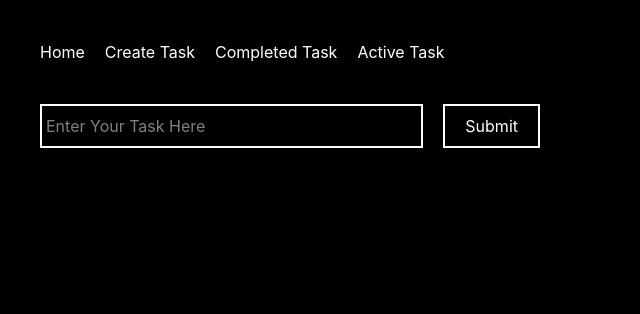
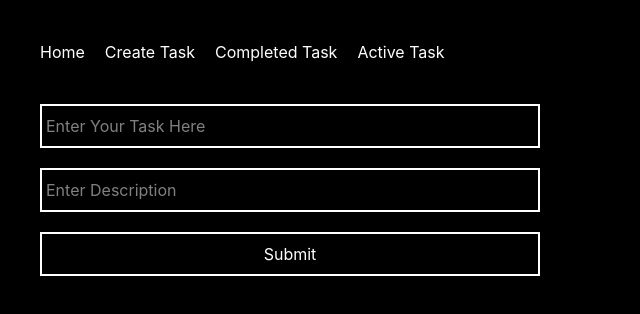
Before and after one commit to DeepakKumar-Nayak/MiniHackathon, a React (Vite) app: page /create in a window 1280 px wide. Shown: the top 314 px of the page, without its empty margins (0-640 px from the left). Built offline with nearby package versions, Linux system fonts and the light colour scheme.

Commit message:
added descripton in the form

```diff
--- a/src/pages/CreateTask.jsx
+++ b/src/pages/CreateTask.jsx
@@ -23,8 +23,9 @@ function CreateTask() {
 
     return (
         <div className='create-task mt-10'>
-            <form className='w-[500px] flex justify-between gap-5' onSubmit={handleSubmit(AddTask)}>
+            <form className='w-[500px] flex flex-col justify-between gap-5' onSubmit={handleSubmit(AddTask)}>
                 <input className='border-2 w-full py-2 px-1' type="text" placeholder='Enter Your Task Here' {...register('task')} />
+                <input type="text" className='border-2 w-full py-2 px-1' placeholder='Enter Description' {...register('description')} />
                 <input className='border-2 px-5 py-2' type="submit" value="Submit"/>
             </form>
         </div>
--- a/src/pages/EditTaskDetail.jsx
+++ b/src/pages/EditTaskDetail.jsx
@@ -12,7 +12,8 @@ function EditTaskDetail() {
     const {register, handleSubmit, getValues} = useForm({
 
         defaultValues:{
-            task:getTaskToEdit.task || ""
+            task:getTaskToEdit.task || "",
+            description:getTaskToEdit.description || ""
         }
     })
 
@@ -31,9 +32,10 @@ function EditTaskDetail() {
 
 
     return (
-        <div className='form-container w-[400px]'>
-            <form className='flex gap-5 mt-5' onSubmit={handleSubmit(EditData)}>
-                <input className='w-full border-2 px-2' type="text" placeholder='Get Your Data Edited Here' {...register('task')}/>
+        <div className='form-container w-[600px]'>
+            <form className='flex flex-col gap-5 mt-5' onSubmit={handleSubmit(EditData)}>
+                <input className='w-full border-2 px-2 py-2' type="text" placeholder='Get Your Data Edited Here' {...register('task')}/>
+                <input  className='w-full border-2 px-2 py-2' type="text" placeholder='Get Your Description Edit Here' {...register('description')}/>
                 <input className='border-2 px-5' type="submit" value="Update" />
             </form>
         </div>
--- a/src/pages/Home.jsx
+++ b/src/pages/Home.jsx
@@ -31,7 +31,11 @@ function Home() {
       {
         task.map((data) => (
           <div className="task-container flex w-full justify-between items-center mb-2">
-            <h1>{data.task}</h1>
+            <div className="task-info flex flex-col">
+            <h1 className='text-2xl font-bold'>{data.task}</h1>
+            <h1 className='text-sm w-[300px]'>{data.description}</h1>
+            </div>
+
             <div className="button-container flex gap-2">
               <Link to={`/edit/${data.id}`}>
                 <button className='border-2 px-6 py-2'>Edit</button>
```
